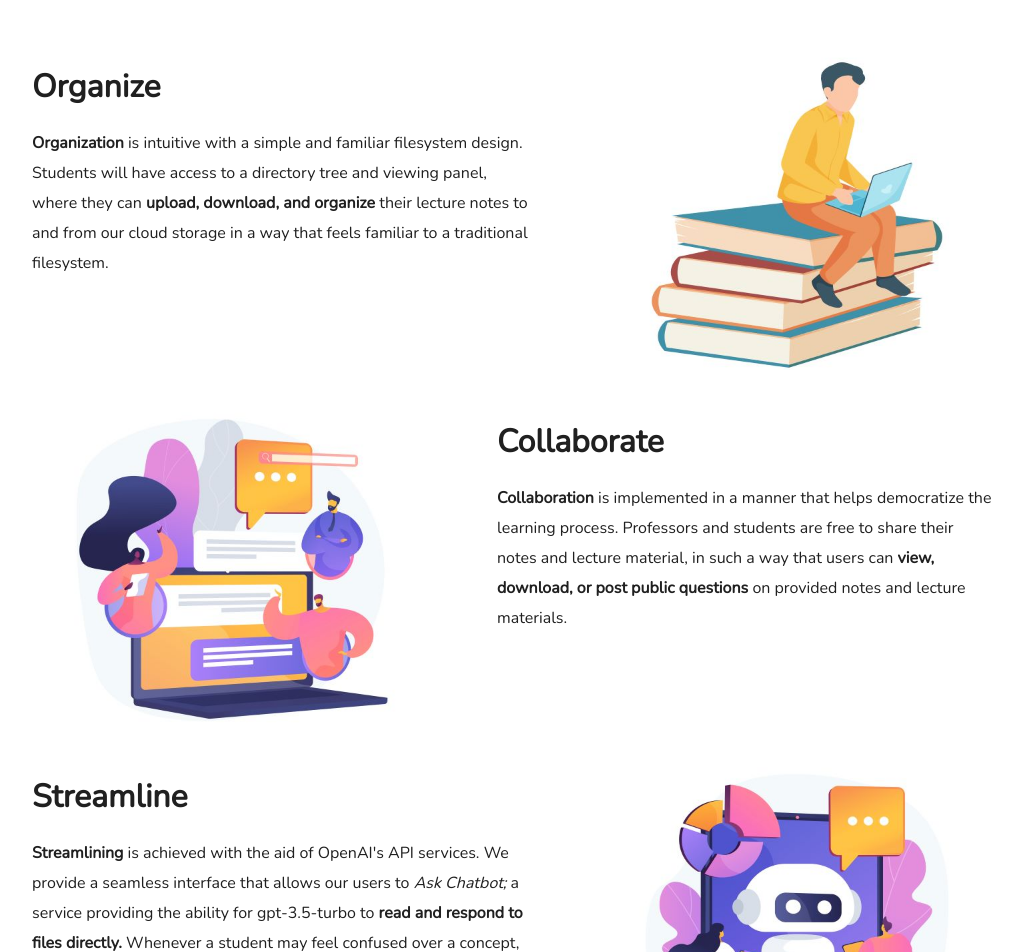
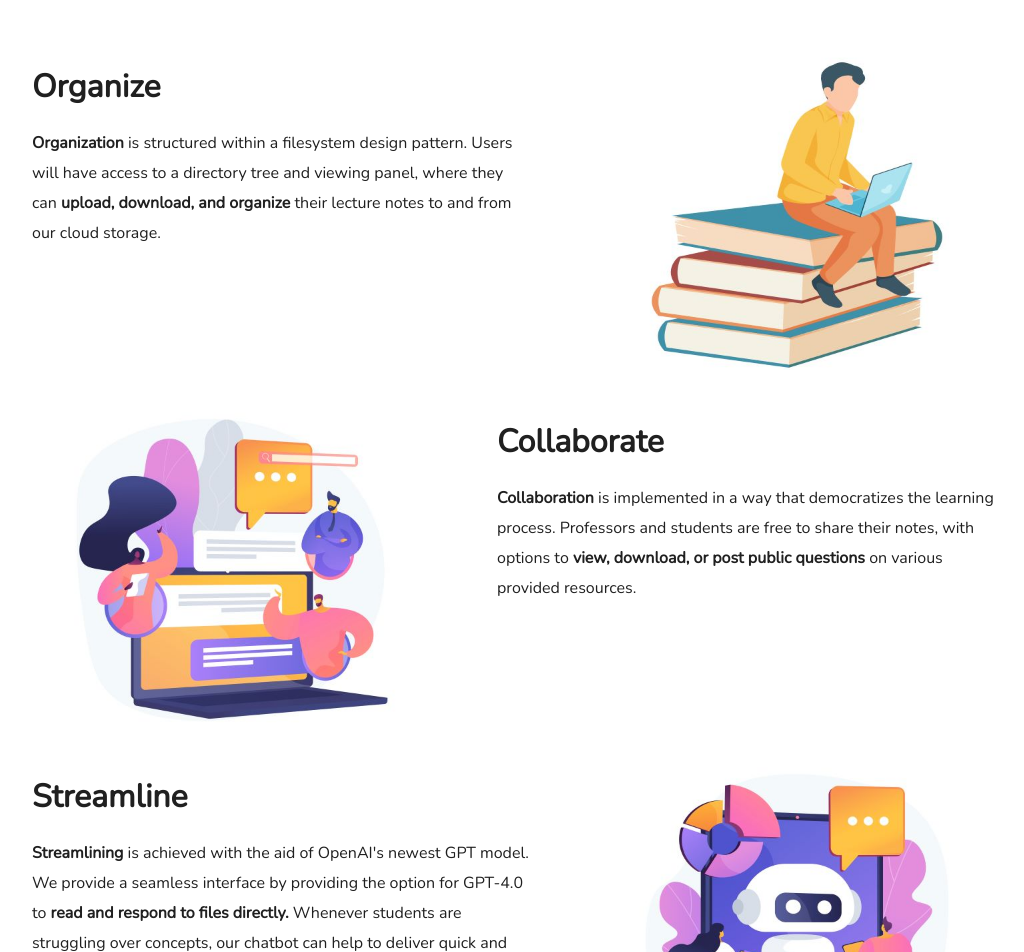
Before and after one commit to KilianKistenbroker/StudentSourcesPrototype, a React (Create React App) app in the folder frontend/: page / in a window 1280 px wide. Shown: the part 380-1332 px from the top of the page, without its empty margins (118-1142 px from the left). Built offline with nearby package versions, Linux system fonts and the light colour scheme.

Commit message:
added styling

```diff
--- a/frontend/src/components/Inbox.js
+++ b/frontend/src/components/Inbox.js
@@ -1,5 +1,5 @@
-const Inbox = () => {
-  return <div></div>;
+const Inbox = ({ data }) => {
+  return <div>To be implemented</div>;
 };
 
 export default Inbox;
--- a/frontend/src/components/StudentSearch.js
+++ b/frontend/src/components/StudentSearch.js
@@ -301,11 +301,11 @@ const StudentSearch = ({
                 selected === "friends" ? "selected" : "selection-content"
               }
               onClick={() => {
+                // handleSort();
                 setMessage({
                   title: "Select",
-                  body: "This feature shall allow the user to swap between list and grid layout and sort alphanumerically.",
+                  body: "This feature shall toggle multi-selection mode for deleting, moving, sharing, downloading in bulk and also sort alphanumerically.",
                 });
-                handleSort();
               }}
             >
               {/* Select */}
--- a/frontend/src/components/Window.js
+++ b/frontend/src/components/Window.js
@@ -1,5 +1,6 @@
 import { useEffect } from "react";
 import Account from "./Account";
+import Inbox from "./Inbox";
 
 const Window = ({
   data,
@@ -161,6 +162,7 @@ const Window = ({
           style={{ padding: "20px", height: "375.5px", overflowY: "scroll" }}
         >
           {/* add INBOX component here */}
+          <Inbox data={data} />
         </div>
       </div>
     );
--- a/frontend/src/pages/LearnMore.js
+++ b/frontend/src/pages/LearnMore.js
@@ -33,12 +33,11 @@ const LearnMore = ({ windowDimension }) => {
           <div className="learn-more-description">
             <div className="learn-more-title">Organize</div>
             <div className="learn-more-body">
-              <b>Organization</b> is intuitive with a simple and familiar
-              filesystem design. Students will have access to a directory tree
-              and viewing panel, where they can
+              <b>Organization</b> is structured within a filesystem design
+              pattern. Users will have access to a directory tree and viewing
+              panel, where they can
               <b> upload, download, and organize</b> their lecture notes to and
-              from our cloud storage in a way that feels familiar to a
-              traditional filesystem.
+              from our cloud storage.
             </div>
           </div>
 
@@ -56,11 +55,11 @@ const LearnMore = ({ windowDimension }) => {
           <div className="learn-more-description">
             <div className="learn-more-title">Collaborate</div>
             <div className="learn-more-body">
-              <b>Collaboration</b> is implemented in a manner that helps
-              democratize the learning process. Professors and students are free
-              to share their notes and lecture material, in such a way that
-              users can <b> view, download, or post public questions</b> on
-              provided notes and lecture materials.
+              <b>Collaboration</b> is implemented in a way that democratizes the
+              learning process. Professors and students are free to share their
+              notes, with options to{" "}
+              <b> view, download, or post public questions</b> on various
+              provided resources.
             </div>
           </div>
         </div>
@@ -73,13 +72,12 @@ const LearnMore = ({ windowDimension }) => {
           <div className="learn-more-description">
             <div className="learn-more-title">Streamline</div>
             <div className="learn-more-body">
-              <b>Streamlining</b> is achieved with the aid of OpenAI's API
-              services. We provide a seamless interface that allows our users to
-              <i> Ask Chatbot;</i> a service providing the ability for
-              gpt-3.5-turbo to
-              <b> read and respond to files directly.</b> Whenever a student may
-              feel confused over a concept, our chatbot can help to deliver a
-              quick and reliable answer.
+              <b>Streamlining</b> is achieved with the aid of OpenAI's newest
+              GPT model. We provide a seamless interface by providing the option
+              for GPT-4.0 to
+              <b> read and respond to files directly.</b> Whenever students are
+              struggling over concepts, our chatbot can help to deliver quick
+              and reliable guidance.
             </div>
           </div>
 
```
